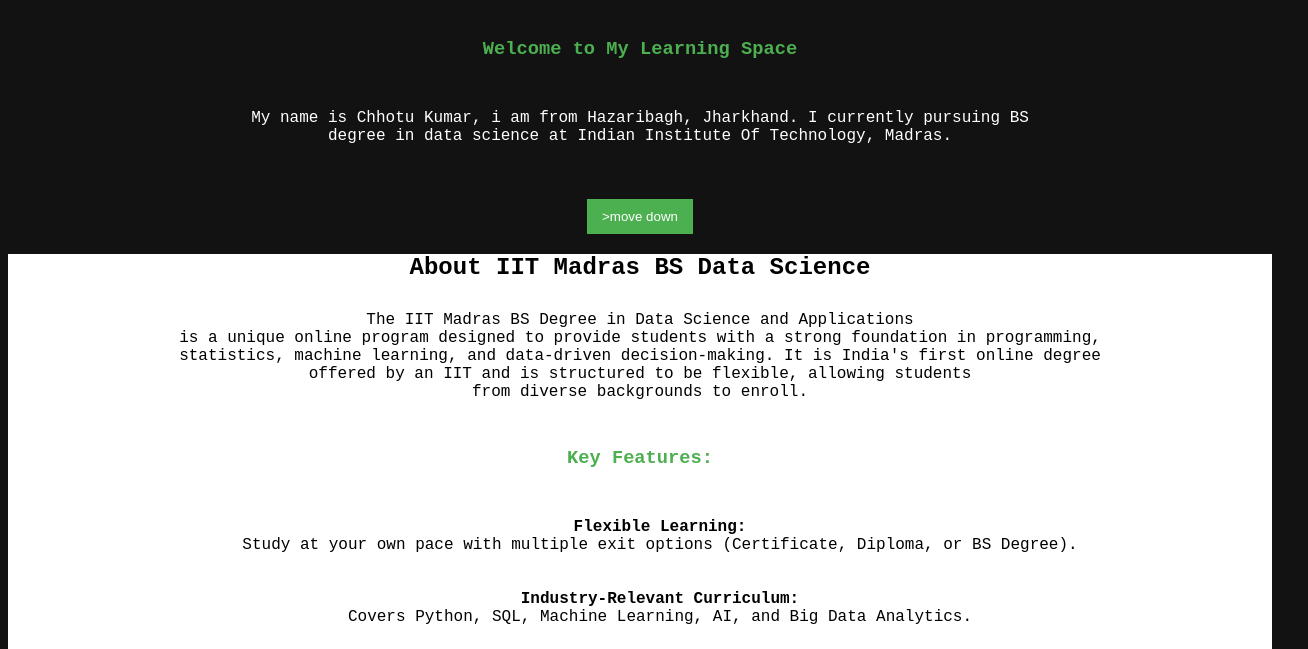
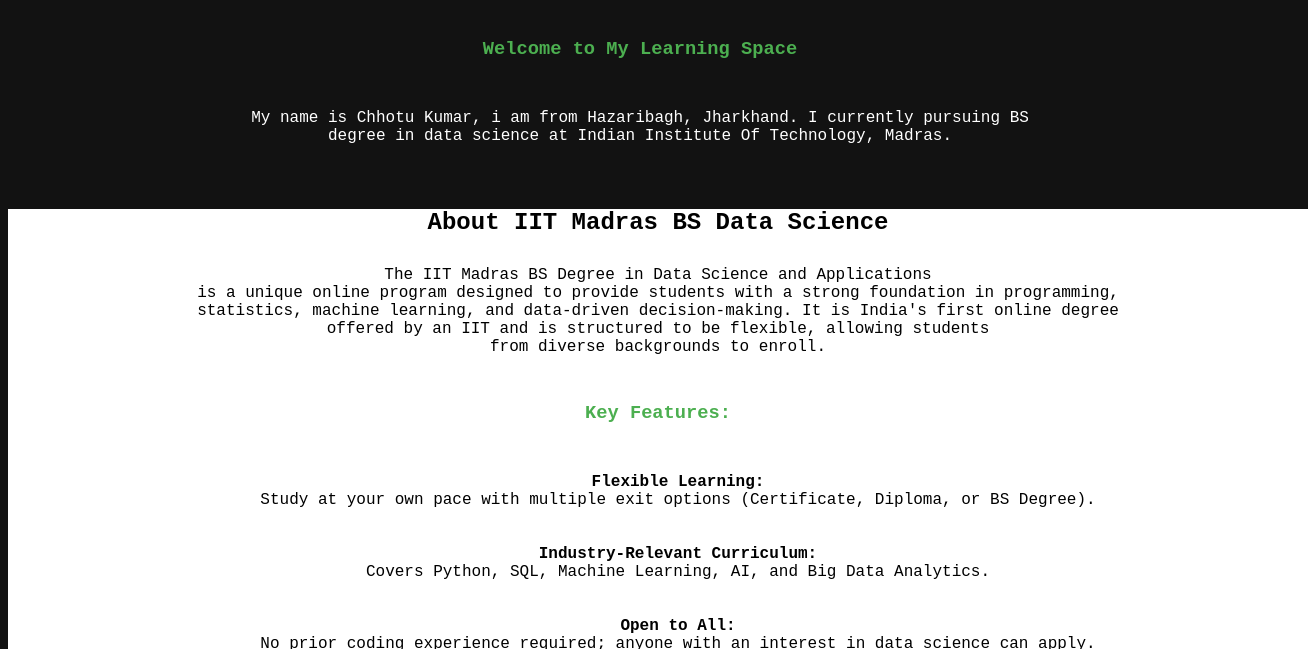
Before and after one commit to kundanhzb/portfolio, a plain HTML site: page index.html in a window 1280 px wide. Shown: the part 143-792 px from the top of the page, 1308 px wide, since content can reach past the window. Drawn offline with Linux system fonts and the light colour scheme.

Commit message:
Update index.html

```diff
--- a/index.html
+++ b/index.html
@@ -12,7 +12,7 @@
         h3 { color: #4CAF50; animation: fadeIn 3s ease-in-out; margin-top: 10px; padding: 20px;}
         p {  padding: 10px; border-radius: 5px; margin-top: 10px;  }
         .container { max-width: 800px; margin: auto; padding: 0px;animation: slideIn 1.5s ease-in-out; }
-        #about_iitm {background: #fff; color: #000; border-radius: 0px; width:"width=device-width, initial-scale=1.0"}
+        #about_iitm {background: #fff; color: #000; border-radius: 0px; width:1300px}
         .notepad { background: #1e1e1e; color: white; padding: 10px; border-radius: 5px; text-align: left; margin-top: 20px; }
         textarea { width: 100%; height: 150px; background: black; color: lime; border: none; padding: 10px; }
         button { padding: 10px 15px; background: #4CAF50; color: white; border: none; cursor: pointer; margin-top: 10px; }
@@ -44,7 +44,7 @@
         <h3>Welcome to My Learning Space</h3>
         <p>My name is Chhotu Kumar, i am from Hazaribagh, Jharkhand. I currently pursuing BS degree in data science at Indian Institute Of  Technology, Madras.</p>
     </br>
-        <button onclick=<a href=".class=notepad"></a>>move down</button>
+
     </div>
 <div id="about_iitm">
         <h2>About IIT Madras BS Data Science</h2>
```
